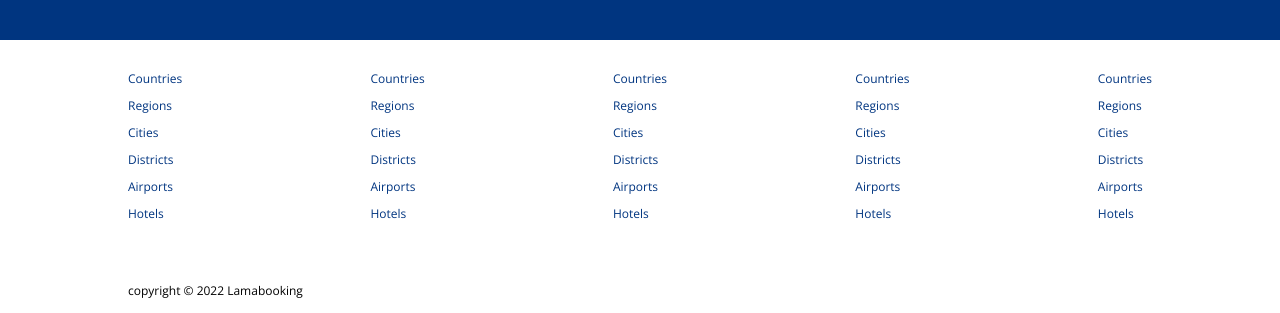
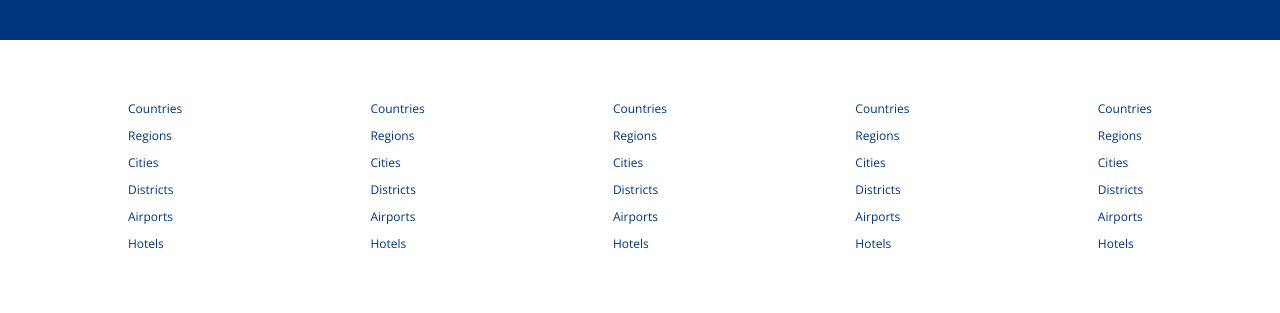
Before and after one commit to normaltech/booking_site_prc, a React (Create React App) app: page / in a window 1280 px wide. Shown: the part 1685-1998 px from the top of the page. Built offline with nearby package versions, Linux system fonts and the light colour scheme.

Commit message:
footer edit

```diff
--- a/src/components/footer/footer.css
+++ b/src/components/footer/footer.css
@@ -2,6 +2,7 @@
     width: 100%;
     max-width: 1024px;
     font-size: 12px;
+    margin-top: 30px;
 }
 
 .fLists{
--- a/src/components/mailList/mailList.css
+++ b/src/components/mailList/mailList.css
@@ -8,6 +8,7 @@
     align-items: center;
     gap: 20px;
     padding: 50px;
+
 }
 .mailInputContainer>input{
     width: 300px;
--- a/src/pages/list/List.jsx
+++ b/src/pages/list/List.jsx
@@ -6,6 +6,7 @@ import { useState } from "react"
 import { format } from "date-fns"
 import { DateRange } from "react-date-range"
 import { SearchItem } from "../../components/searchItem/SearchItem"
+import { Footer } from "../../components/footer/Footer"
 
 
 export const List = () => {
@@ -86,6 +87,7 @@ export const List = () => {
           </div>
         </div>
       </div>
+      <Footer/>
     </div>
   )
 }
```
